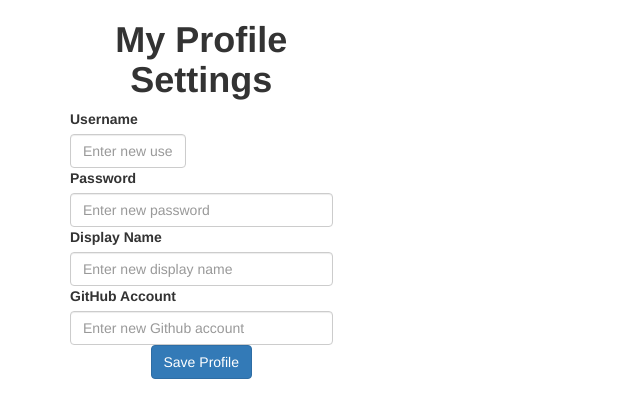
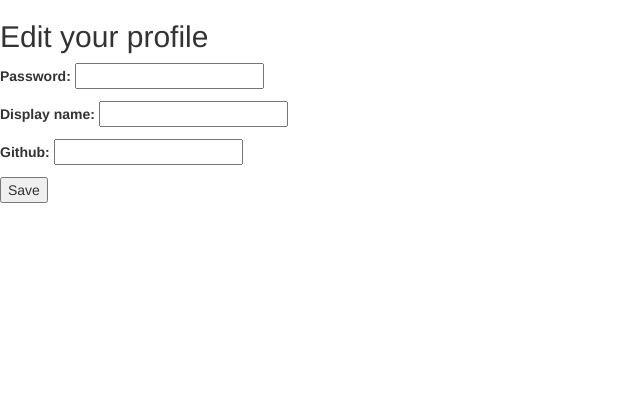
Before and after one commit to CMPUT404FALL2022/CMPUT404-GroupProject, a Django app: template SocialDistribution/me/templates/editmyinfo.html in a window 1280 px wide. Shown: the top 418 px of the page, without its empty margins (0-640 px from the left). Run offline with Django 4.2, Linux system fonts and the light colour scheme; the template is opened without the code that fills it: values that come from a table or form of the project are taken from there, others are empty; some libraries are stand-ins or nearby versions.

Commit message:
edit profile update

```diff
--- /dev/null
+++ b/SocialDistribution/me/forms.py
@@ -0,0 +1,8 @@
+from django import forms
+from authors.models import single_author
+
+class EditForm(forms.ModelForm):
+
+    class Meta:
+        model = single_author
+        fields=['password','display_name','github']
--- a/SocialDistribution/me/templates/editmyinfo.html
+++ b/SocialDistribution/me/templates/editmyinfo.html
@@ -3,42 +3,24 @@
 
 {%block title%} My homepage modification {%endblock%}
 
-{%block css_files%}<link rel="stylesheet" href="xxx.css">{%endblock%}
+{%block css_files%}<link rel="stylesheet">{%endblock%}
 
 {% block header %}
 {% endblock %}
 
 {% block content %}
-<div class="container rounded bg-white mt-5 mb-5">
-    <div class="row">
-        <div class="col-md-3 border-right">
-            <div class="p-3 py-5">
-                <div class="d-flex justify-content-between align-items-center mb-3">
-                    <h1 class="text-right" style="font-weight: bold; text-align: center;">My Profile Settings</h1>
-                </div>
-                <div class="row mt-3">
-                    <div class="col-md-6">
-                        <label class="labels">Username</label>
-                        <input type="text" class="form-control" placeholder="Enter new username" value="">
-                    </div>
-                    <div class="col-md-12">
-                        <label class="labels">Password</label>
-                        <input type="text" class="form-control" placeholder="Enter new password" value="">
-                    </div>
-                    <div class="col-md-12">
-                        <label class="labels">Display Name</label>
-                        <input type="text" class="form-control" placeholder="Enter new display name" value="">
-                    </div>
-                    <div class="col-md-12">
-                        <label class="labels">GitHub Account</label>
-                        <input type="text" class="form-control" placeholder="Enter new Github account" value="">
-                    </div>
-                </div>
-                <div class="mt-5 text-center">
-                    <button class="btn btn-primary profile-button" type="button">Save Profile</button>
-                </div>
-            </div>
-        </div>
+<div class="block">
+    <div class="block">
+        <h2 class="title is-2">Edit your profile</p>
+    </div>
+    <div class="block">
+        <form method="post">
+            {% csrf_token %}
+            {{ form.as_p }}
+            <button class="button is-success is-fullwidth is-medium mt-5"
+                    type="submit">Save
+            </button>
+        </form>
     </div>
 </div>
 {% endblock %}
```
Also changed, not shown: SocialDistribution/me/views.py (+13 -1 lines), SocialDistribution/db.sqlite3.
